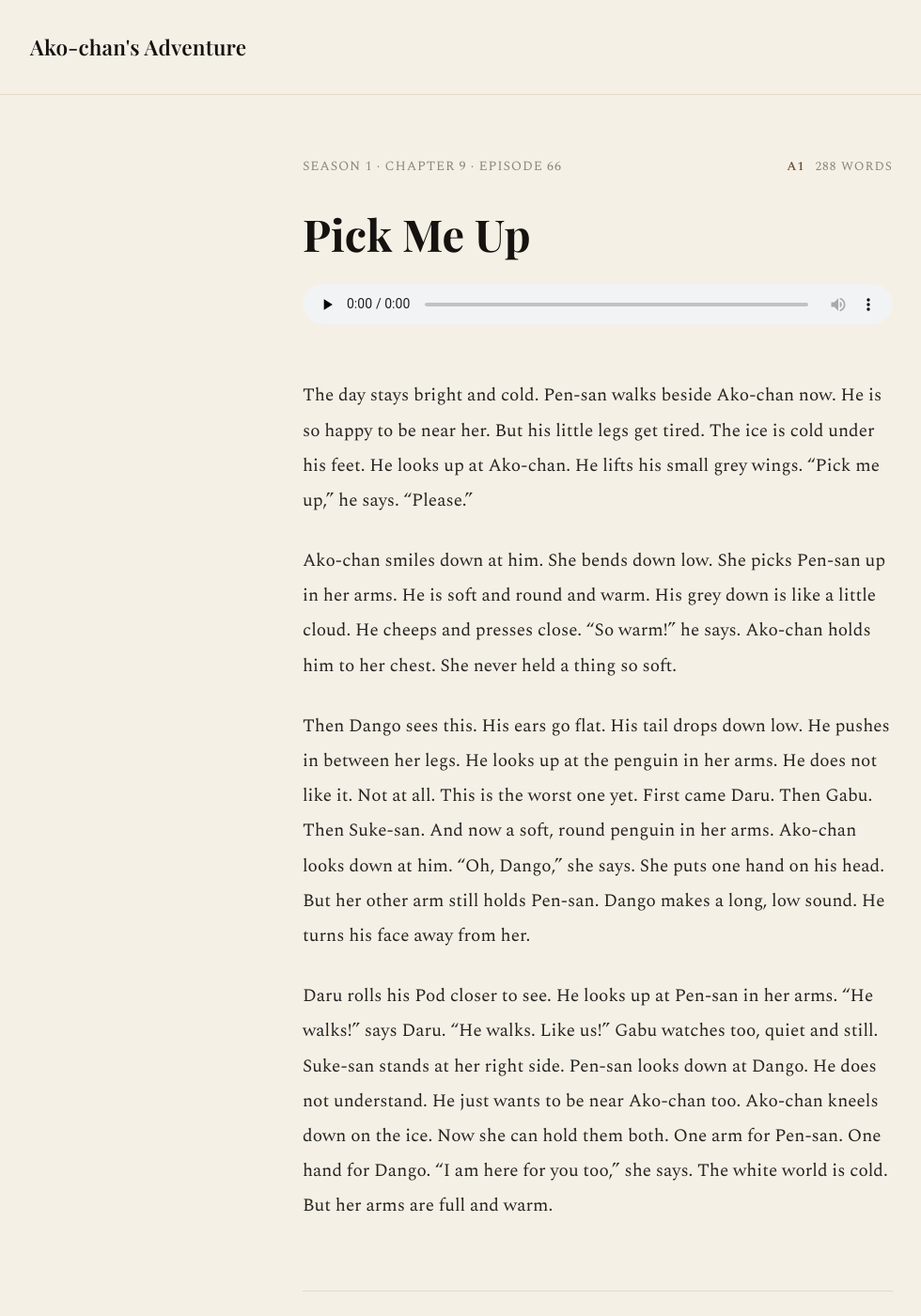
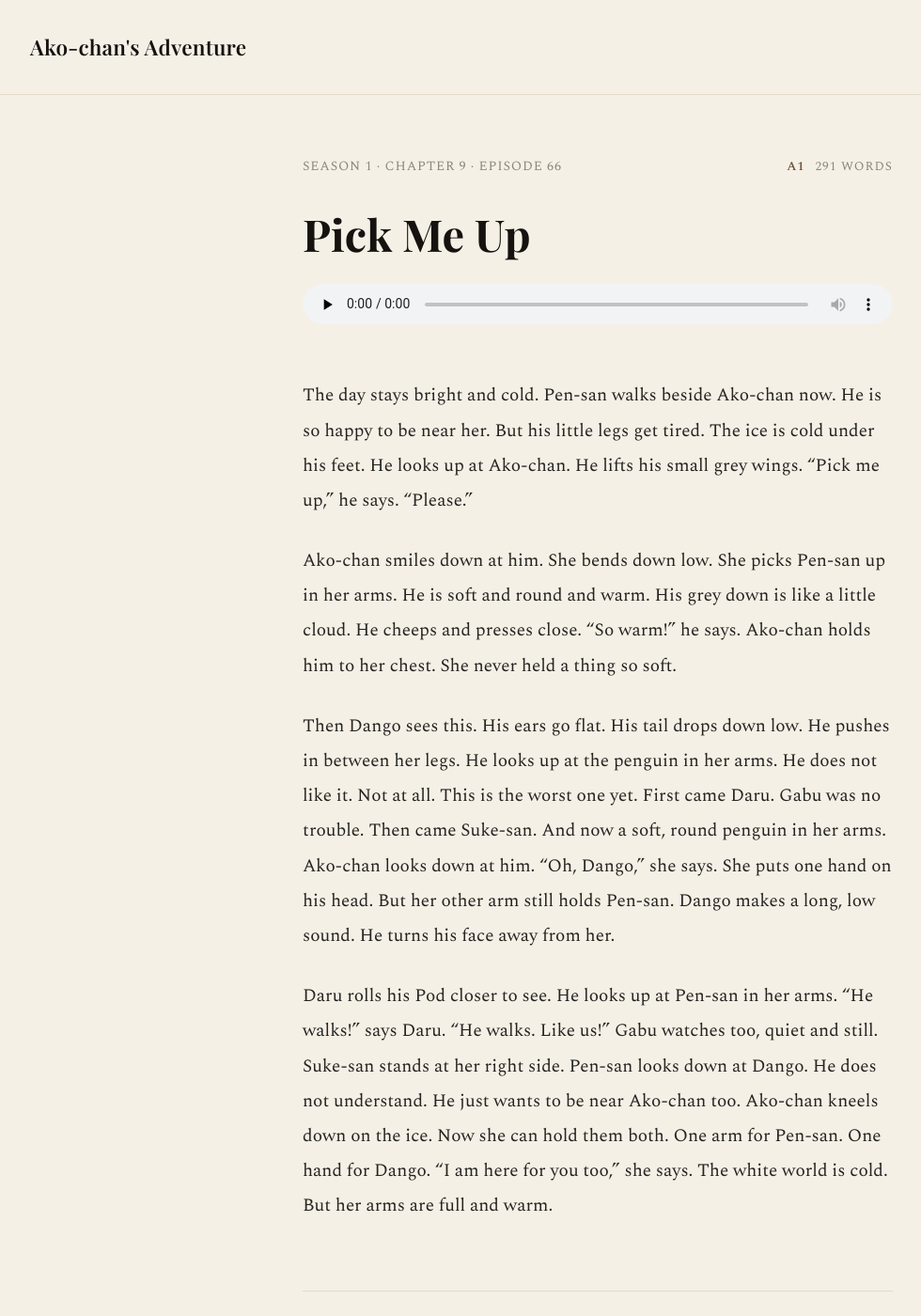
Before and after one commit to morisaki-yuichi/ako-chans-adventure, a Jekyll site: the page built from season1/chapter09/ep066.md, in a window 1280 px wide and 1400 px high. Shown: the whole window at 94% size, without its empty margins (4-984 px from the left). Built offline with Jekyll 4.4.1, drawn with Linux system fonts in a browser that asks for light colours.

Commit message:
fix(s1-ch9): reconcile Dango's jealousy roll-call in Ep66
Ep66 listed "First came Daru. Then Gabu. Then Suke-san" as escalating
jealousy, but Ep31 deliberately makes Gabu's arrival the moment Dango
*accepts* (his tail wags). Change the count to "Gabu was no trouble."
so the roll-call matches the executed text and rewards the Ep31 contrast.

- Reconcile timeline.md notes (#1 arc, Ch5 common, Ch9 common, Ep66):
  the arc is not monotonic — Gabu is the acceptance/contrast beat, not
  an escalation step. Update word_count 288 -> 291.

```diff
--- a/season1/chapter09/ep066.md
+++ b/season1/chapter09/ep066.md
@@ -6,7 +6,7 @@ chapter: 9
 episode: 66
 level: A1
 story_day: 68
-word_count: 288
+word_count: 291
 prev_ep: /season1/chapter09/ep065/
 next_ep: /season1/chapter09/ep067/
 permalink: /season1/chapter09/ep066/
@@ -16,6 +16,6 @@ The day stays bright and cold. Pen-san walks beside Ako-chan now. He is so happy
 
 Ako-chan smiles down at him. She bends down low. She picks Pen-san up in her arms. He is soft and round and warm. His grey down is like a little cloud. He cheeps and presses close. "So warm!" he says. Ako-chan holds him to her chest. She never held a thing so soft.
 
-Then Dango sees this. His ears go flat. His tail drops down low. He pushes in between her legs. He looks up at the penguin in her arms. He does not like it. Not at all. This is the worst one yet. First came Daru. Then Gabu. Then Suke-san. And now a soft, round penguin in her arms. Ako-chan looks down at him. "Oh, Dango," she says. She puts one hand on his head. But her other arm still holds Pen-san. Dango makes a long, low sound. He turns his face away from her.
+Then Dango sees this. His ears go flat. His tail drops down low. He pushes in between her legs. He looks up at the penguin in her arms. He does not like it. Not at all. This is the worst one yet. First came Daru. Gabu was no trouble. Then came Suke-san. And now a soft, round penguin in her arms. Ako-chan looks down at him. "Oh, Dango," she says. She puts one hand on his head. But her other arm still holds Pen-san. Dango makes a long, low sound. He turns his face away from her.
 
 Daru rolls his Pod closer to see. He looks up at Pen-san in her arms. "He walks!" says Daru. "He walks. Like us!" Gabu watches too, quiet and still. Suke-san stands at her right side. Pen-san looks down at Dango. He does not understand. He just wants to be near Ako-chan too. Ako-chan kneels down on the ice. Now she can hold them both. One arm for Pen-san. One hand for Dango. "I am here for you too," she says. The white world is cold. But her arms are full and warm.
```
Also changed, not shown: planning/timeline.md (+5 -5 lines).
